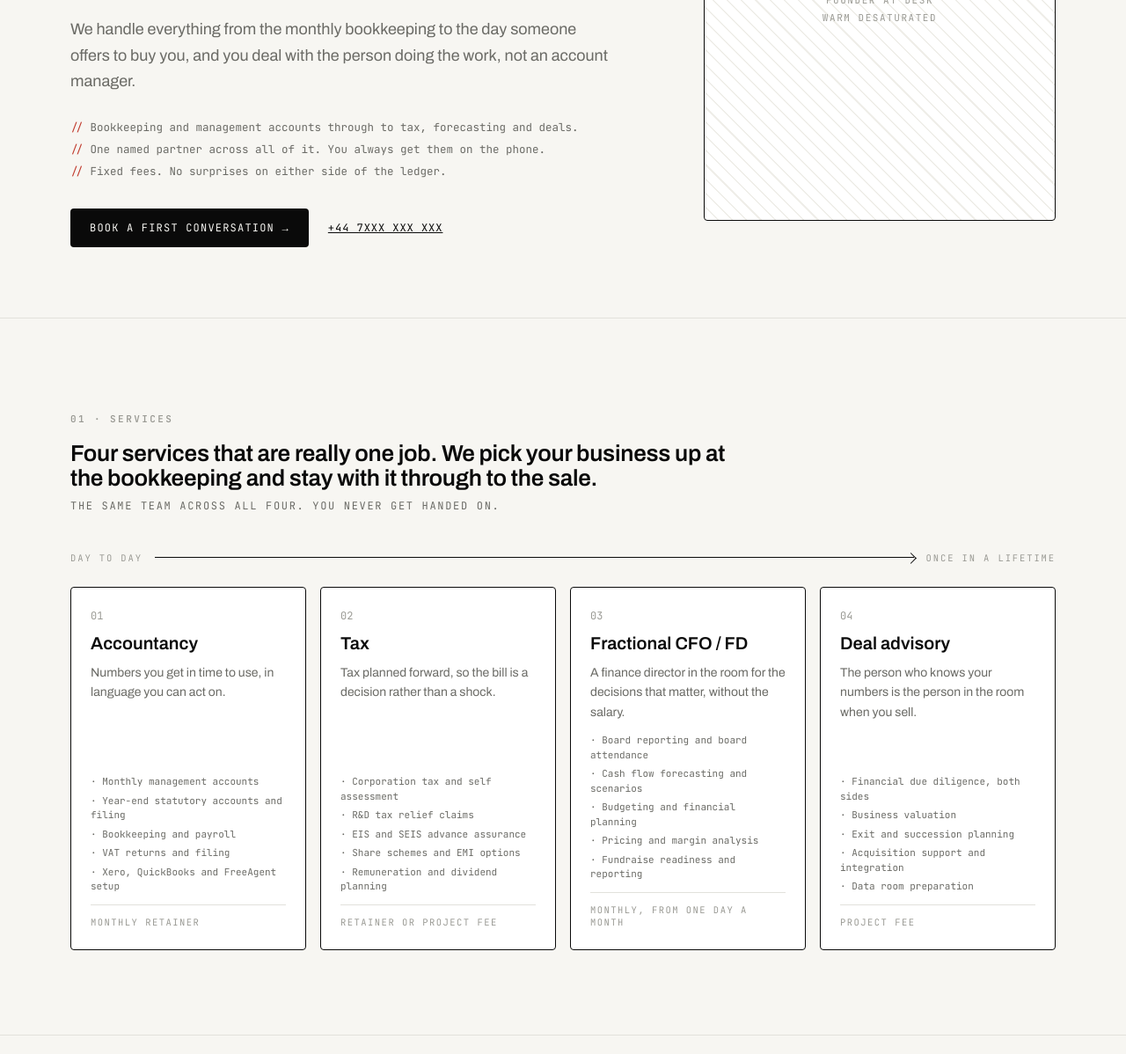
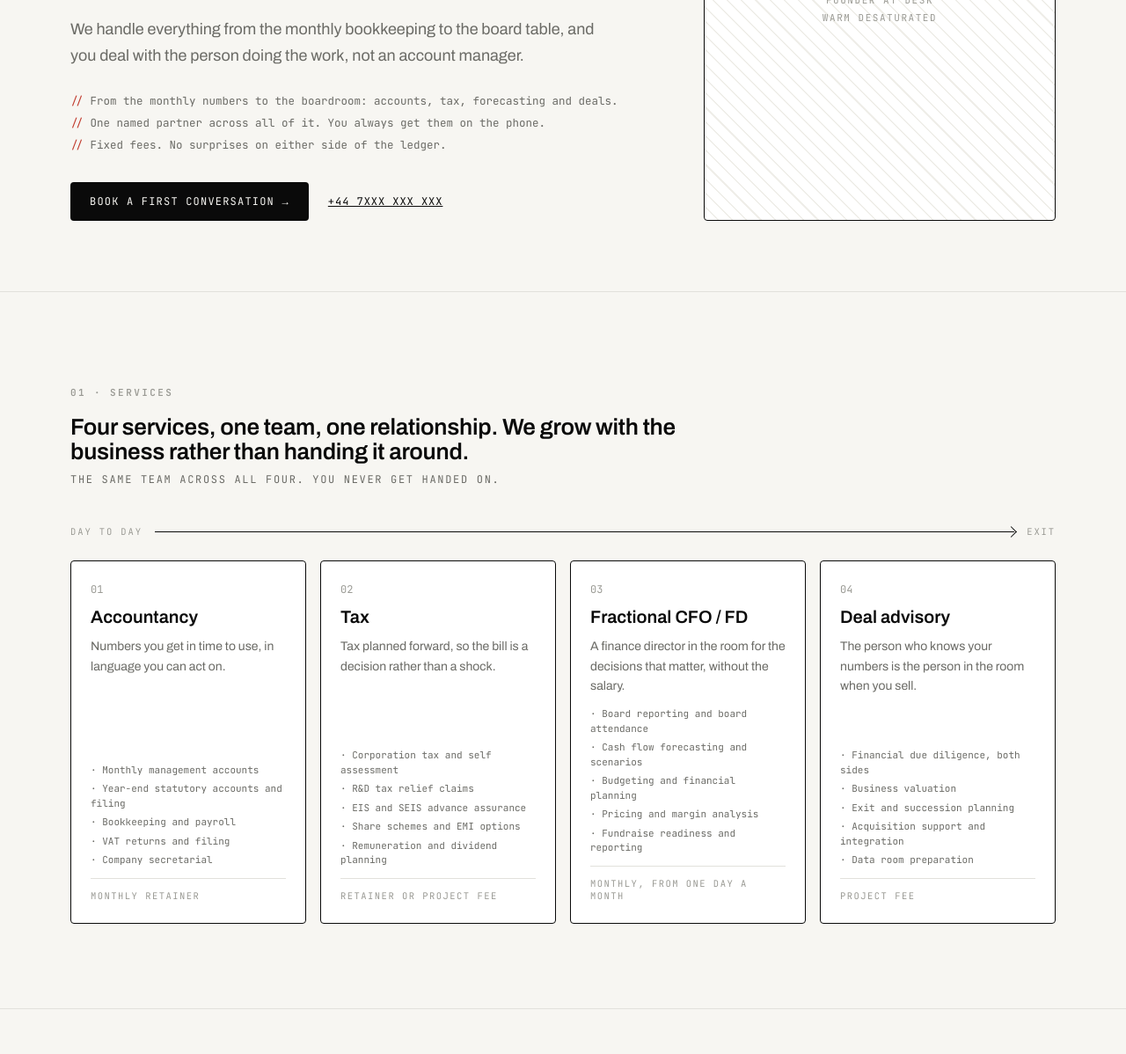
Before and after one commit to methodik/will-website, a plain HTML site: page index.html in a window 1280 px wide. Shown: the part 402-1600 px from the top of the page at 88% size. Drawn offline with Linux system fonts and the light colour scheme.

Commit message:
Apply copy changes from Will Clements doc, 11 Aug 2026
Hero subheading and first bullet reworded to drop the sale framing;
services heading replaced; spine label ONCE IN A LIFETIME becomes EXIT;
Accountancy card swaps the software setup bullet for company secretarial.

Co-Authored-By: Claude Fable 5 <noreply@anthropic.com>

```diff
--- a/index.html
+++ b/index.html
@@ -283,9 +283,9 @@ footer{border-top:2px solid var(--ink)}
       <div>
         <p class="eyebrow hero-eyebrow" data-anim="0">For funded startups and profitable private companies</p>
         <h1 data-anim="90">Finance, accounting and counsel for companies that intend to <span class="accent">last</span>.</h1>
-        <p class="hero-sub" data-anim="180">We handle everything from the monthly bookkeeping to the day someone offers to buy you, and you deal with the person doing the work, not an account manager.</p>
+        <p class="hero-sub" data-anim="180">We handle everything from the monthly bookkeeping to the board table, and you deal with the person doing the work, not an account manager.</p>
         <div class="hero-lines" data-anim="270">
-          <div><span class="slash">//</span> Bookkeeping and management accounts through to tax, forecasting and deals.</div>
+          <div><span class="slash">//</span> From the monthly numbers to the boardroom: accounts, tax, forecasting and deals.</div>
           <div><span class="slash">//</span> One named partner across all of it. You always get them on the phone.</div>
           <div><span class="slash">//</span> Fixed fees. No surprises on either side of the ledger.</div>
         </div>
@@ -306,13 +306,13 @@ footer{border-top:2px solid var(--ink)}
     <div class="container">
       <div class="section-head" data-anim="0">
         <p class="eyebrow">01 · Services</p>
-        <h2>Four services that are really one job. We pick your business up at the bookkeeping and stay with it through to the sale.</h2>
+        <h2>Four services, one team, one relationship. We grow with the business rather than handing it around.</h2>
         <div class="services-mono-line">THE SAME TEAM ACROSS ALL FOUR. YOU NEVER GET HANDED ON.</div>
       </div>
       <div class="spine" data-anim="80" aria-hidden="true">
         <span class="spine-label">DAY TO DAY</span>
         <div class="spine-rule"></div>
-        <span class="spine-label">ONCE IN A LIFETIME</span>
+        <span class="spine-label">EXIT</span>
       </div>
       <div class="services-grid">
         <div class="service-card" data-anim="0">
@@ -324,7 +324,7 @@ footer{border-top:2px solid var(--ink)}
             <span>· Year-end statutory accounts and filing</span>
             <span>· Bookkeeping and payroll</span>
             <span>· VAT returns and filing</span>
-            <span>· Xero, QuickBooks and FreeAgent setup</span>
+            <span>· Company secretarial</span>
           </div>
           <div class="service-engagement">MONTHLY RETAINER</div>
         </div>
```
